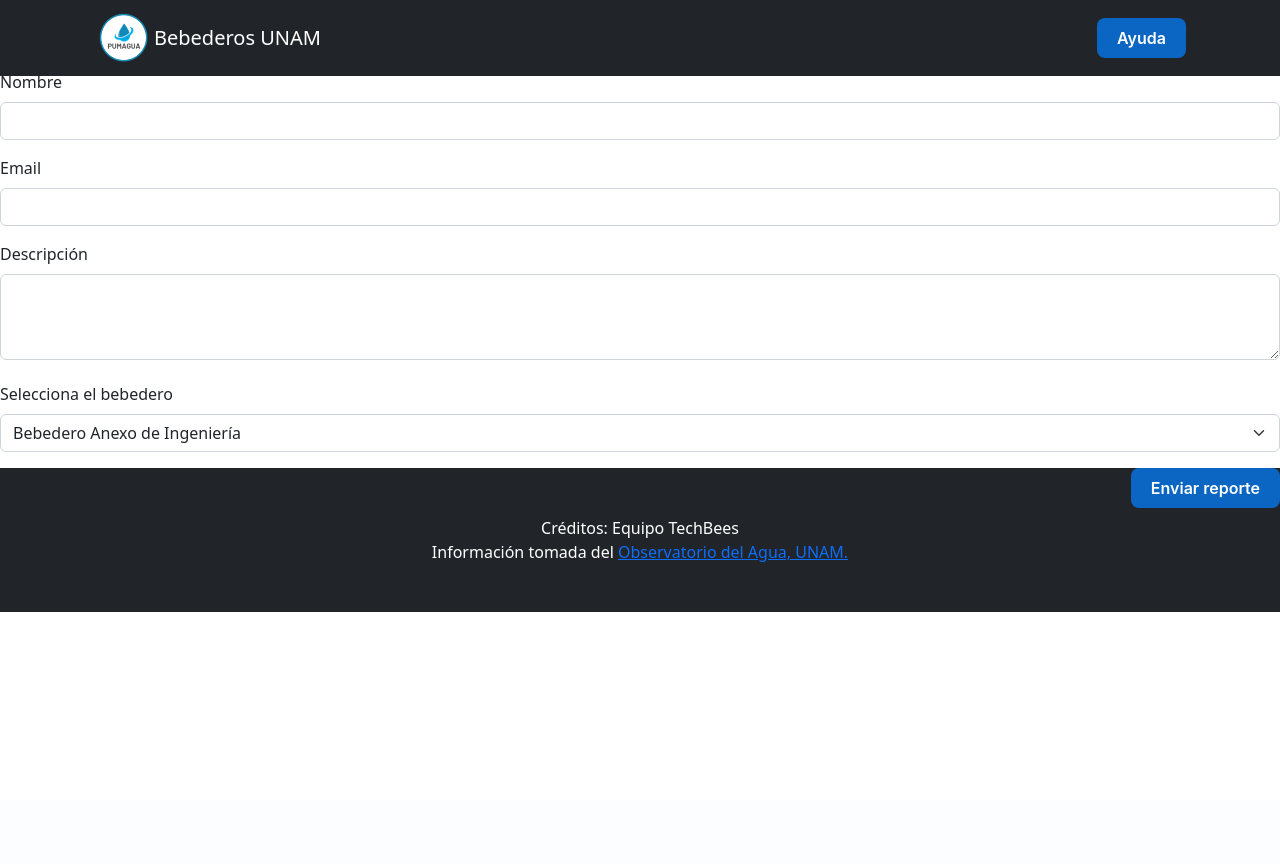
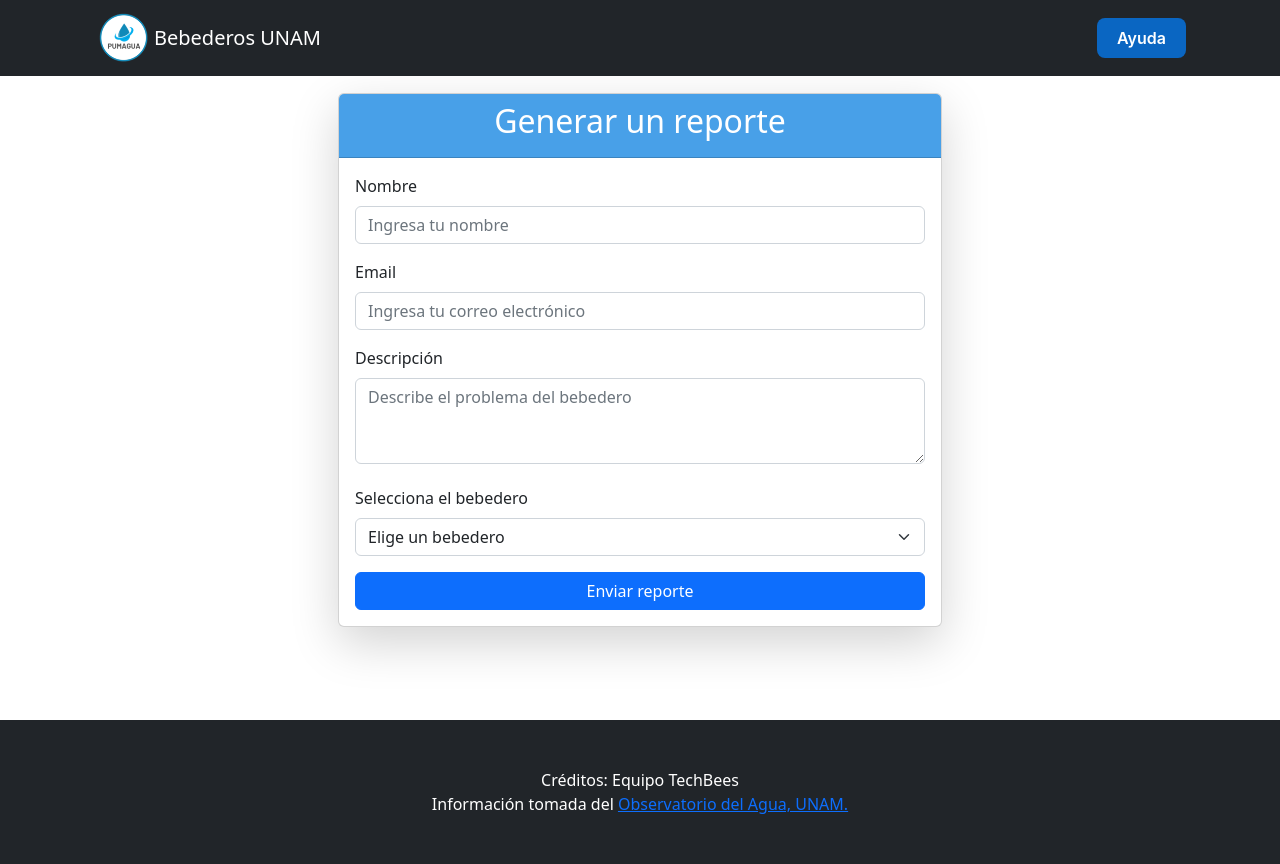
Before and after one commit to daniagongora/pumagua-devspot, a Django app: page /reportes/ in a window 1280 px wide. Before the commit the page ends 612 px from the top, so only its background shows below. Run offline with Django 4.2, Linux system fonts and the light colour scheme; data comes from the database, SQL or seed files in the repository; both versions use the stored data as it was after the commit; some libraries are stand-ins or nearby versions.

Commit message:
Redicción del boton y mejore el formulario

```diff
--- a/pumagua/pumagua/pumaguaAPP/templates/index.html
+++ b/pumagua/pumagua/pumaguaAPP/templates/index.html
@@ -15,7 +15,7 @@
         <button class="btn button-18 ml-2 mr-2" type="submit"> <!-- Agrega un margen a la izquierda para separar los botones -->
           <span class="glyphicon glyphicon-search"></span>Buscar
         </button>
-        <button type="button" class="btn button-18">Reportar</button>
+          <a href="{% url 'pumaguaAPP:cargarReportes' %}" class="btn btn-primary">Reportar</a>
       </div>
     </form>
 
--- a/pumagua/pumagua/pumaguaAPP/templates/reportes.html
+++ b/pumagua/pumagua/pumaguaAPP/templates/reportes.html
@@ -1,39 +1,53 @@
 {% extends "base.html" %}
 {% block body %}
+<div class="container-fluid d-flex flex-column align-items-center justify-content-center" style="min-height: 90vh;">
+    <div class="row w-100 justify-content-center">
+        <div class="col-lg-6 col-md-8 col-sm-10">
+            <div class="card shadow-lg">
+                <div class="card-header text-center bg-primary text-white">
+                    <h2>Generar un reporte</h2>
+                </div>
+                <div class="card-body" style="overflow-y: auto;">
                     <form method="POST" class="formulario-report" id="report-form">
                         {% csrf_token %}
-<h2 class="text-center">Generar un reporte</h2>
-<br>
                         <div class="mb-3">
-    <label for="exampleInputEmail1" class="form-label">Nombre</label>
-    <input type="nombre" class="form-control" name="nombre">
+                            <label for="nombre" class="form-label">Nombre</label>
+                            <input type="text" class="form-control" name="nombre" id="nombre" placeholder="Ingresa tu nombre" required>
                         </div>
                         <div class="mb-3">
-    <label for="exampleInputPassword1" class="form-label">Email</label>
-    <input type="email" class="form-control" name="email">
+                            <label for="email" class="form-label">Email</label>
+                            <input type="email" class="form-control" name="email" id="email" placeholder="Ingresa tu correo electrónico" required>
                         </div>
                         <div class="mb-3">
                             <label for="descripcion" class="form-label">Descripción</label>
-    <textarea class="form-control" name="descripcion" rows="3"></textarea>
+                            <textarea class="form-control" name="descripcion" id="descripcion" rows="3" placeholder="Describe el problema del bebedero" required></textarea>
                         </div>
                         <div class="mb-3">
-    <label for="disabledSelect" class="form-label">Selecciona el bebedero</label>
-    <select id="disabledSelect" class="form-select" name="bebedero">
+                            <label for="bebedero" class="form-label">Selecciona el bebedero</label>
+                            <select id="bebedero" class="form-select" name="bebedero" required>
+                                <option value="" disabled selected>Elige un bebedero</option>
                                 {% for bebedero in bebederos %}
                                 <option value="{{ bebedero.0 }}">{{ bebedero.1 }}</option>
                                 {% endfor %}
                             </select>
                         </div>
-<button type="submit" class="btn button-18" id="enviar-btn">Enviar reporte</button>
+                        <button type="submit" class="btn btn-primary w-100" id="enviar-btn">Enviar reporte</button>
                     </form>
+                </div>
+            </div>
+        </div>
+    </div>
+</div>
 
 <script src="https://cdn.jsdelivr.net/npm/sweetalert2@10"></script>
 <script>
 document.getElementById('report-form').addEventListener('submit', function(e) {
     e.preventDefault();
     Swal.fire({
+        title: 'Éxito',
         text: 'Se envió exitosamente tu reporte',
-        confirmButtonColor: "#0A66C2"
+        icon: 'success',
+        confirmButtonColor: '#0A66C2'
     }).then((result) => {
         if (result.isConfirmed) {
             this.submit();
```
Also changed, not shown: pumagua/pumagua/db.sqlite3. Lines whose indentation alone changed are shown as unchanged.
